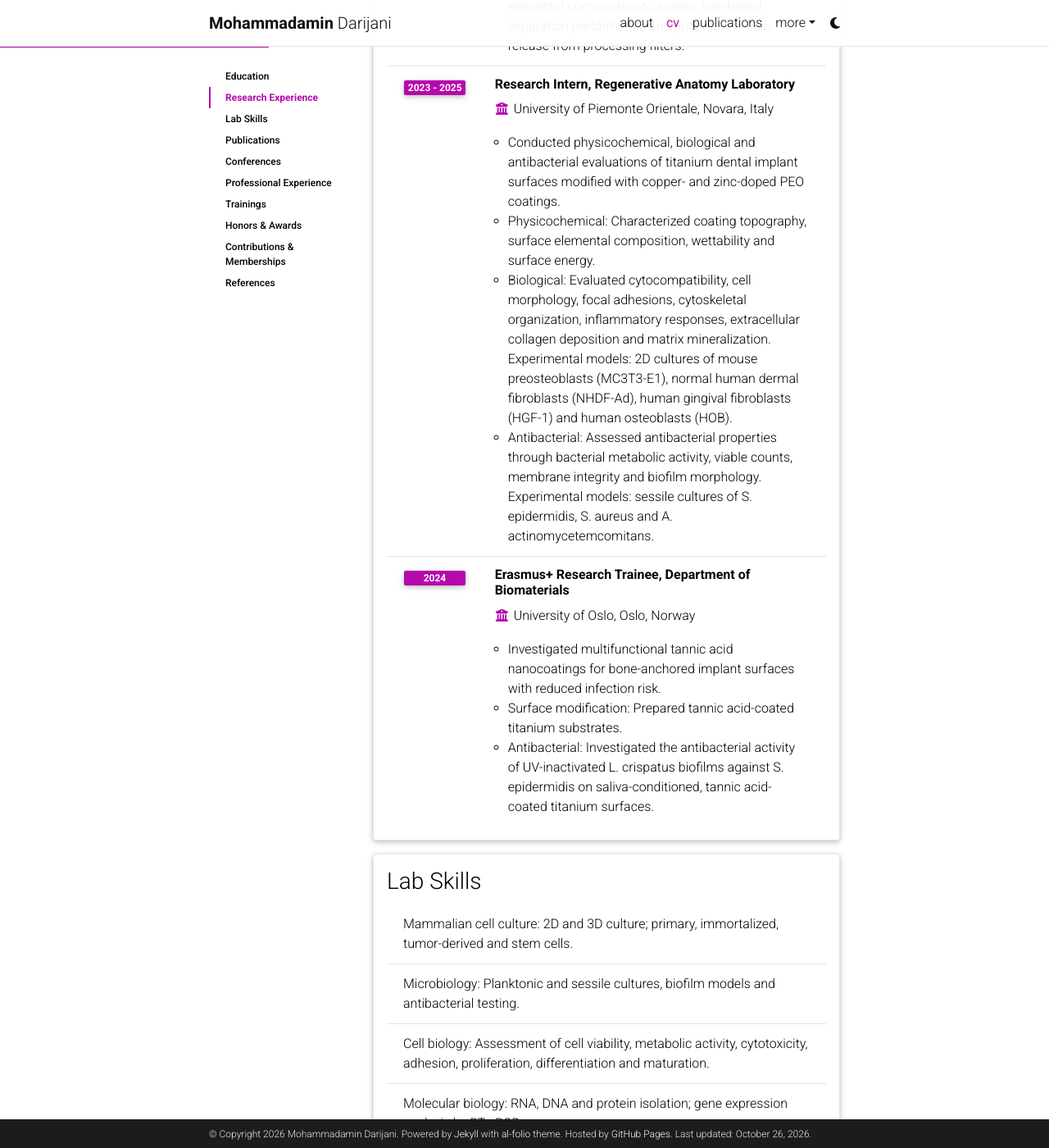
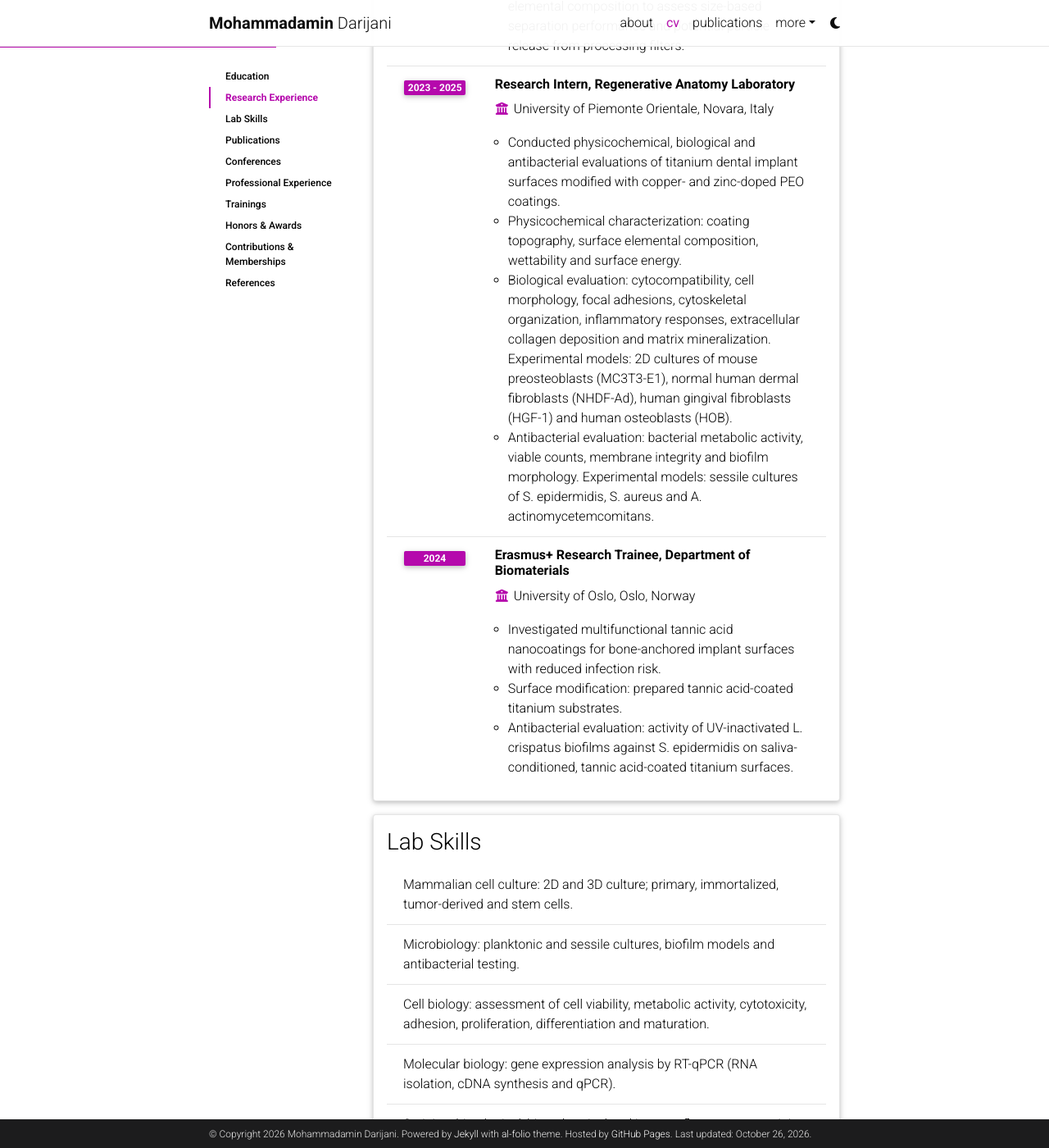
Before and after one commit to amindarijani/amindarijani.github.io, a Jekyll site: the page built from _pages/cv.md, in a window 1280 px wide and 1400 px high, scrolled down 1408 px. Shown: the whole window at 82% size. Built offline with Jekyll 4.4.1, drawn with Linux system fonts in a browser that asks for light colours; comment, search, counter and statistics services are not loaded; a style sheet for code colours, icons or effects is not loaded; some of the changed text lies outside the part shown.

Commit message:
Add files via upload

```diff
--- a/_data/cv.yml
+++ b/_data/cv.yml
@@ -29,28 +29,27 @@
       year: 2023 - 2025
       description:
         - Conducted physicochemical, biological and antibacterial evaluations of titanium dental implant surfaces modified with copper- and zinc-doped PEO coatings.
-        - "Physicochemical: Characterized coating topography, surface elemental composition, wettability and surface energy."
-        - "Biological: Evaluated cytocompatibility, cell morphology, focal adhesions, cytoskeletal organization, inflammatory responses, extracellular collagen deposition and matrix mineralization. Experimental models: 2D cultures of mouse preosteoblasts (MC3T3-E1), normal human dermal fibroblasts (NHDF-Ad), human gingival fibroblasts (HGF-1) and human osteoblasts (HOB)."
-        - "Antibacterial: Assessed antibacterial properties through bacterial metabolic activity, viable counts, membrane integrity and biofilm morphology. Experimental models: sessile cultures of S. epidermidis, S. aureus and A. actinomycetemcomitans."
+        - "Physicochemical characterization: coating topography, surface elemental composition, wettability and surface energy."
+        - "Biological evaluation: cytocompatibility, cell morphology, focal adhesions, cytoskeletal organization, inflammatory responses, extracellular collagen deposition and matrix mineralization. Experimental models: 2D cultures of mouse preosteoblasts (MC3T3-E1), normal human dermal fibroblasts (NHDF-Ad), human gingival fibroblasts (HGF-1) and human osteoblasts (HOB)."
+        - "Antibacterial evaluation: bacterial metabolic activity, viable counts, membrane integrity and biofilm morphology. Experimental models: sessile cultures of S. epidermidis, S. aureus and A. actinomycetemcomitans."
     - title: Erasmus+ Research Trainee, Department of Biomaterials
       institution: University of Oslo, Oslo, Norway
       year: 2024
       description:
         - Investigated multifunctional tannic acid nanocoatings for bone-anchored implant surfaces with reduced infection risk.
-        - "Surface modification: Prepared tannic acid-coated titanium substrates."
-        - "Antibacterial: Investigated the antibacterial activity of UV-inactivated L. crispatus biofilms against S. epidermidis on saliva-conditioned, tannic acid-coated titanium surfaces."
+        - "Surface modification: prepared tannic acid-coated titanium substrates."
+        - "Antibacterial evaluation: activity of UV-inactivated L. crispatus biofilms against S. epidermidis on saliva-conditioned, tannic acid-coated titanium surfaces."
 
 - title: Lab Skills
   type: list
   contents:
     - "Mammalian cell culture: 2D and 3D culture; primary, immortalized, tumor-derived and stem cells."
-    - "Microbiology: Planktonic and sessile cultures, biofilm models and antibacterial testing."
-    - "Cell biology: Assessment of cell viability, metabolic activity, cytotoxicity, adhesion, proliferation, differentiation and maturation."
-    - "Molecular biology: RNA, DNA and protein isolation; gene expression analysis by RT-qPCR."
-    - "Biochemical assays: Immunoassays, enzyme activity assays, metabolic assays and click-chemistry-based assays."
-    - "Staining: Histological, histochemical and immunofluorescence staining."
-    - "Microscopy: Light, fluorescence, confocal and scanning electron microscopy."
-    - "Surface characterization: Optical profilometry, energy-dispersive X-ray spectroscopy (EDS), contact-angle and surface-energy analysis."
+    - "Microbiology: planktonic and sessile cultures, biofilm models and antibacterial testing."
+    - "Cell biology: assessment of cell viability, metabolic activity, cytotoxicity, adhesion, proliferation, differentiation and maturation."
+    - "Molecular biology: gene expression analysis by RT-qPCR (RNA isolation, cDNA synthesis and qPCR)."
+    - "Staining: histological, histochemical and immunofluorescence staining."
+    - "Microscopy: light, fluorescence, confocal and scanning electron microscopy."
+    - "Surface characterization: optical profilometry, energy-dispersive X-ray spectroscopy (EDS), contact-angle and surface-energy analysis."
 
 - title: Publications
   type: list
```
Also changed, not shown: 1 other file.
